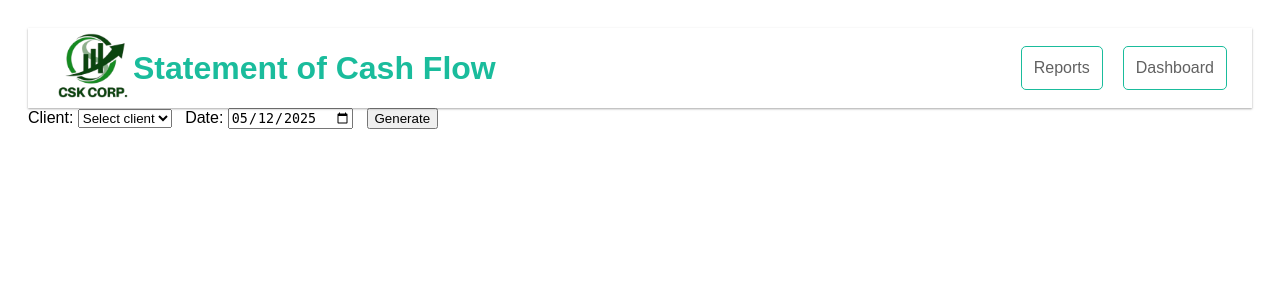
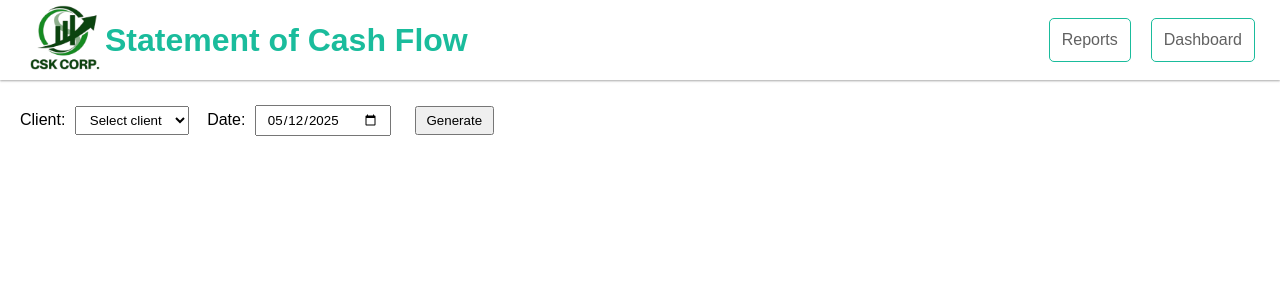
Before and after one commit to Ishtabalern/csk, a PHP site: page /reports/cash_flow.php in a window 1280 px wide. Shown: the top 300 px of the page. Run offline with PHP 8.4, Linux system fonts and the light colour scheme; the visitor is signed in with stand-in values (Sample User, id 1); data that the repository does not hold is empty.

Commit message:
5/12/25
add css on statement pf cash flow

```diff
--- a/reports/cash_flow.php
+++ b/reports/cash_flow.php
@@ -127,11 +127,23 @@ $reconciliation_difference = $ending_cash - $net_cash_flow;
     <title>Statement of Cash Flows</title>
     <link rel="stylesheet" href="../partials/topbar.css">
     <style>
-        body { font-family: Arial, sans-serif; padding: 20px; }
+        * {
+            margin: 0;
+            padding: 0;
+            list-style: none;
+            text-decoration: none;
+            box-sizing: border-box;
+            scroll-behavior: smooth;
+            font-family: Arial, sans-serif;
+        }
+        .container{padding:20px;}
+        select, input[type="date"], button { margin: 5px; padding: 5px 10px; }
+        h2{ text-align:center; margin:20px 0px;}
+        h4{ margin:25px 0px; color:#1ABC9C;}
         table { border-collapse: collapse; width: 60%; margin-bottom: 20px; }
         th, td { border: 1px solid #ddd; padding: 10px; text-align: left; }
         .total { font-weight: bold; background-color: #f0f0f0; }
-        .section { margin-bottom: 40px; }
+        .section { margin-bottom: 40px; display:flex; justify-content:center; align-items:center; flex-direction:column;}
     </style>
 </head>
 <body>
@@ -158,6 +170,8 @@ $reconciliation_difference = $ending_cash - $net_cash_flow;
     </div>
 </div>
 
+<div class="container">
+
     <form method="get">
         <label>Client:
             <select name="client_id" required>
@@ -178,7 +192,7 @@ $reconciliation_difference = $ending_cash - $net_cash_flow;
     </form>
 
     <?php if ($client_id): ?>
-    <h3>Statement as of <?= htmlspecialchars($end_date) ?></h3>
+        <h2>Statement as of <?= htmlspecialchars($end_date) ?></h2>
 
         <div class="section">
             <h4>Cash Flows from Operating Activities</h4>
@@ -216,6 +230,7 @@ $reconciliation_difference = $ending_cash - $net_cash_flow;
             </table>
         </div>
     <?php endif; ?>
+</div>
 
 </body>
 </html>
```
Lines whose indentation alone changed are shown as unchanged.
